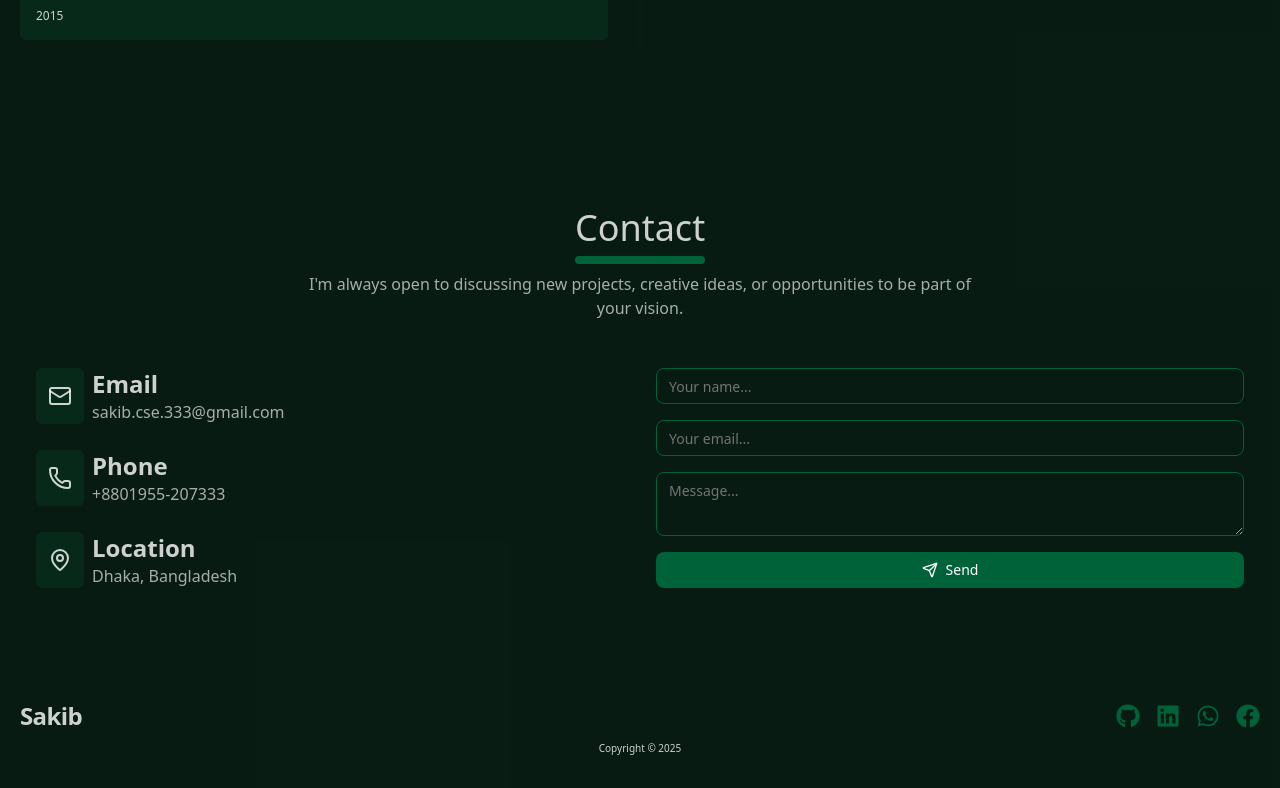
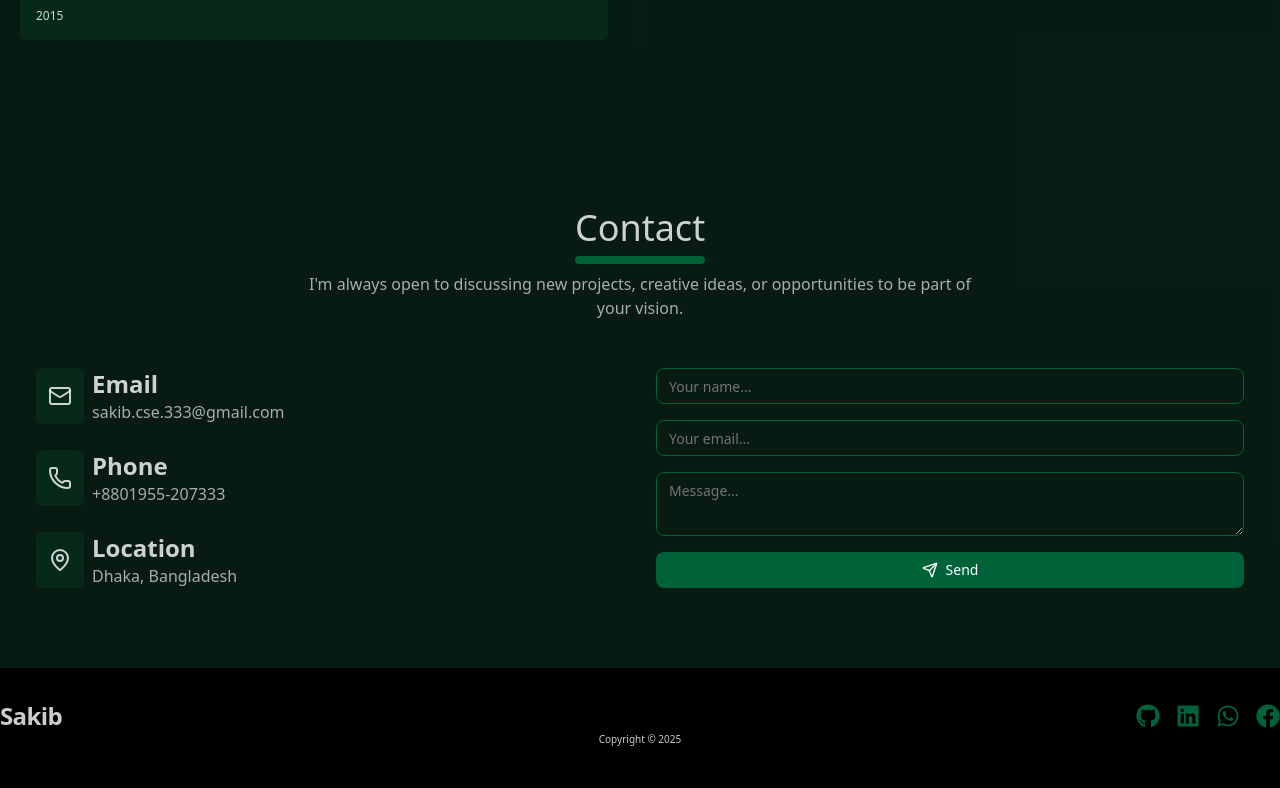
Before and after one commit to sakib-333/portfolio, a React (Vite) app: page / in a window 1280 px wide. Shown: the part 5303-6091 px from the top of the page. Built offline with nearby package versions, Linux system fonts and the light colour scheme.

Commit message:
Update footer background color.

```diff
--- a/src/App.tsx
+++ b/src/App.tsx
@@ -82,7 +82,6 @@ function App() {
                         <ProjectsSection />
                         <EducationSection />
                         <ContactSection />
-                        <Footer handleScroll = {handleScroll} />
                   </div>
                   { showScrollTop && (
                               <div className="z-1000 right-5 bottom-5 fixed">
@@ -93,6 +92,7 @@ function App() {
                         )
                   }
             </div>
+            <Footer handleScroll = {handleScroll} />
       </div>
   )
 }
--- a/src/components/footer/index.tsx
+++ b/src/components/footer/index.tsx
@@ -27,7 +27,8 @@ const socials = [
 
 function Footer({ handleScroll }: Props) {
   return (
-    <section id="footer-section" className="min-h-[15vh] flex flex-col justify-between py-8">
+    <section id="footer-section" className="mx-auto min-h-[15vh] flex flex-col justify-between py-8 bg-black">
+      <div className="container mx-auto">
             <div className="flex items-center justify-between">
             <p className="text-xl font-semibold cursor-pointer tracking-tight md:text-2xl hover:text-primary transition-all duration-200"
                   onClick={()=>handleScroll("home-section")}
@@ -45,6 +46,7 @@ function Footer({ handleScroll }: Props) {
             </div>
             </div>
             <p className="text-[10px] text-center">Copyright &copy; 2025</p>
+      </div>
     </section>
   )
 }
```
Lines whose indentation alone changed are shown as unchanged.
